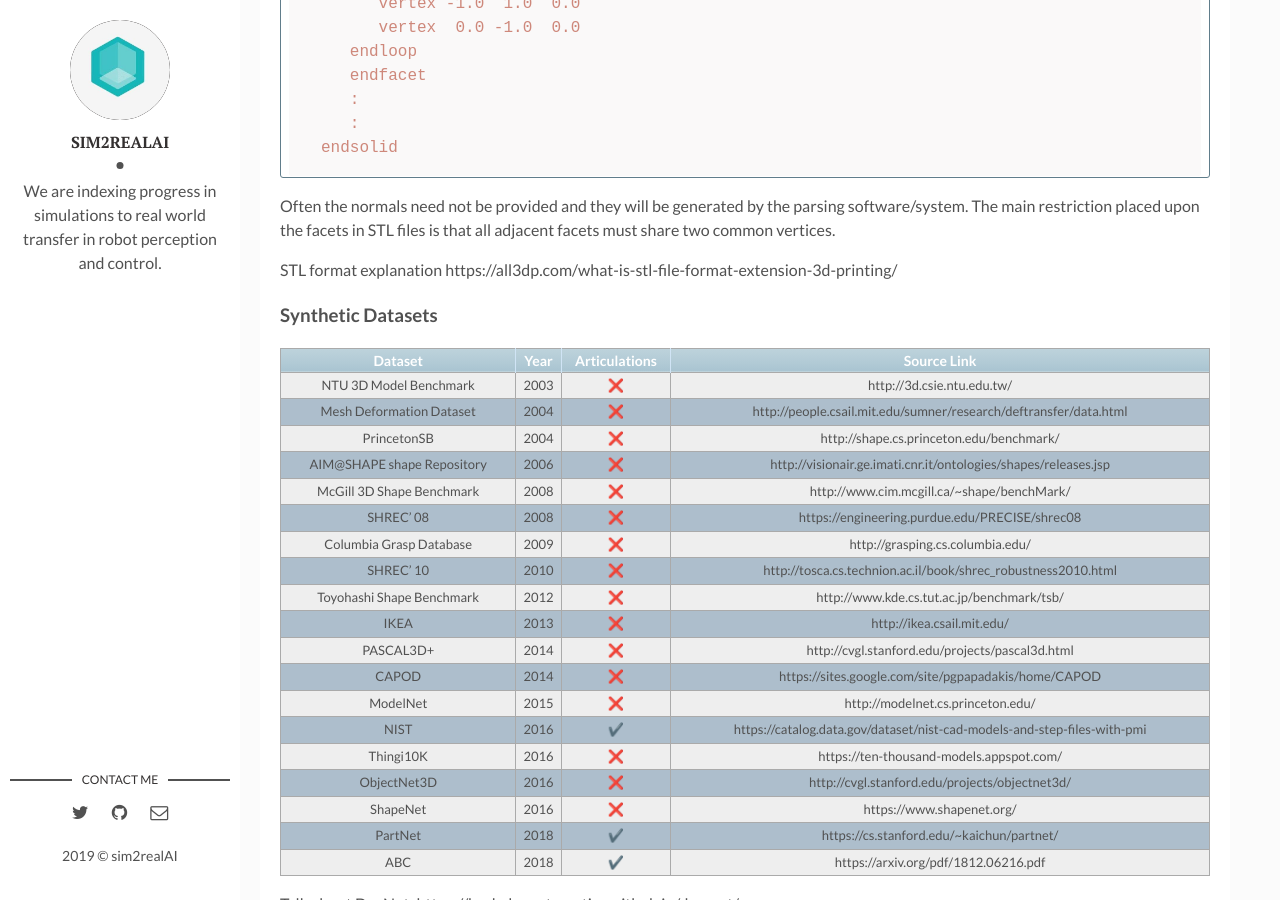
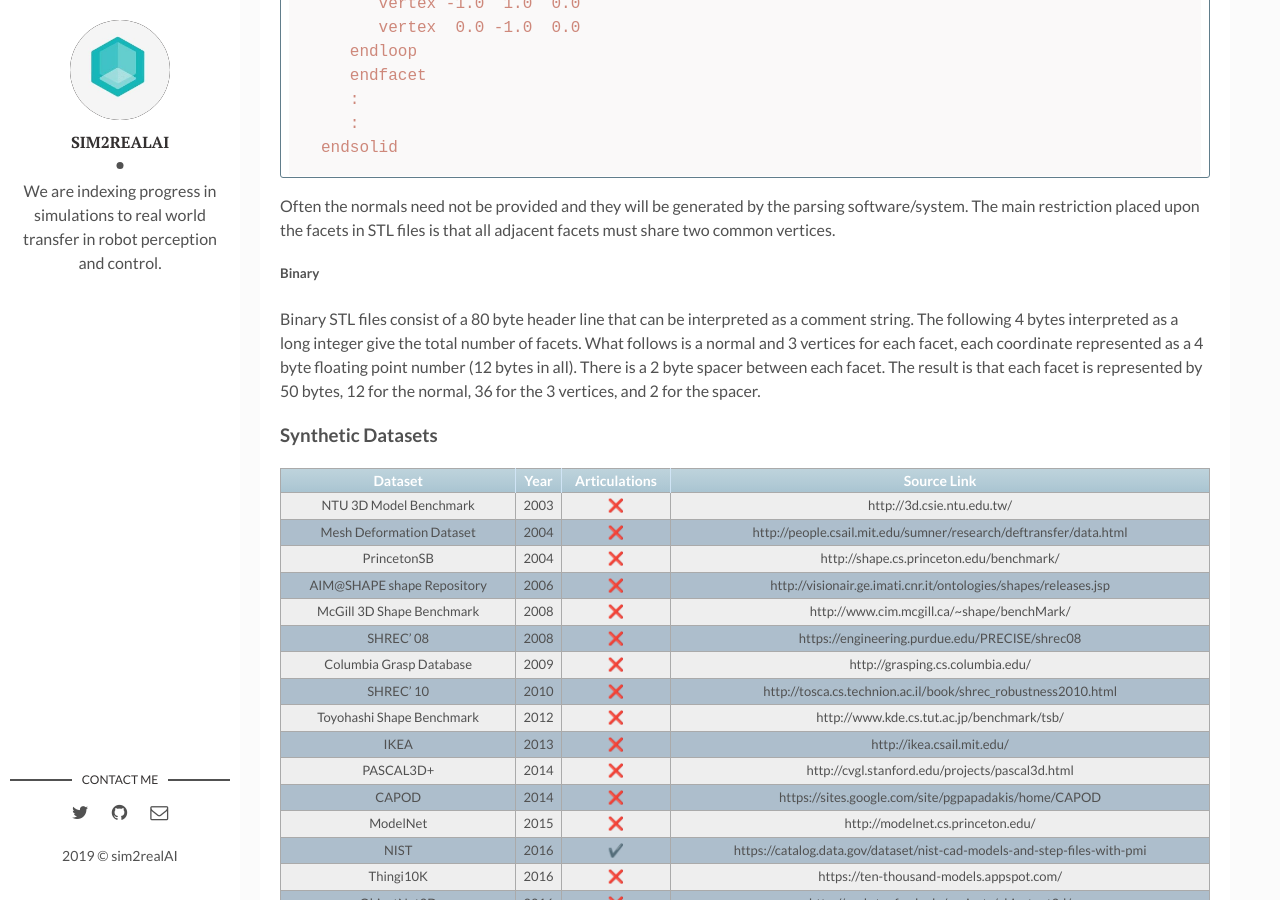
Before and after one commit to backupsim2realai/backupsim2realai.github.io, a Jekyll site: the page built from _posts/2019-01-15-Synthetic-Datasets-of-Objects-Part-I.markdown, in a window 1280 px wide and 900 px high, scrolled down 1838 px. Built offline with Jekyll 4.4.1, drawn with Linux system fonts in a browser that asks for light colours; emoji names are drawn with the system emoji font; some of the changed text lies outside the part shown.

Commit message:
update
Signed-off-by: Ankur Handa <ahanda@nvidia.com>

```diff
--- a/_posts/2019-01-15-Synthetic-Datasets-of-Objects-Part-I.markdown
+++ b/_posts/2019-01-15-Synthetic-Datasets-of-Objects-Part-I.markdown
@@ -62,7 +62,10 @@
 
 Often the normals need not be provided and they will be generated by the parsing software/system. The main restriction placed upon the facets in STL files is that all adjacent facets must share two common vertices.
 
-STL format explanation https://all3dp.com/what-is-stl-file-format-extension-3d-printing/
+##### Binary
+
+Binary STL files consist of a 80 byte header line that can be interpreted as a comment string. The following 4 bytes interpreted as a long integer give the total number of facets. What follows is a normal and 3 vertices for each facet, each coordinate represented as a 4 byte floating point number (12 bytes in all). There is a 2 byte spacer between each facet. The result is that each facet is represented by 50 bytes, 12 for the normal, 36 for the 3 vertices, and 2 for the spacer.
+
 
 ### Synthetic Datasets
 
```
Also changed, not shown: other parts of _posts/2019-01-15-Synthetic-Datasets-of-Objects-Part-I.markdown (+1 -0 lines).
